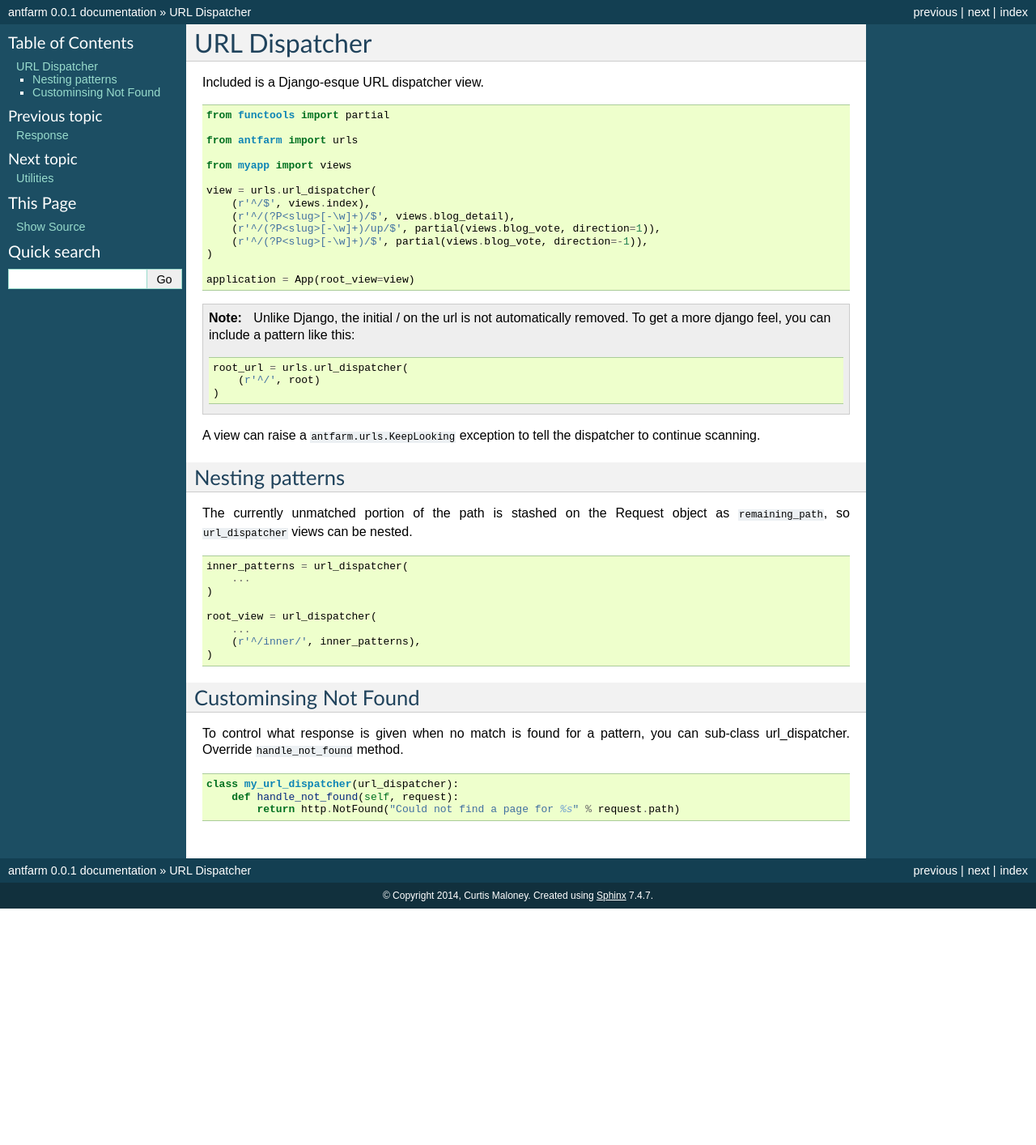
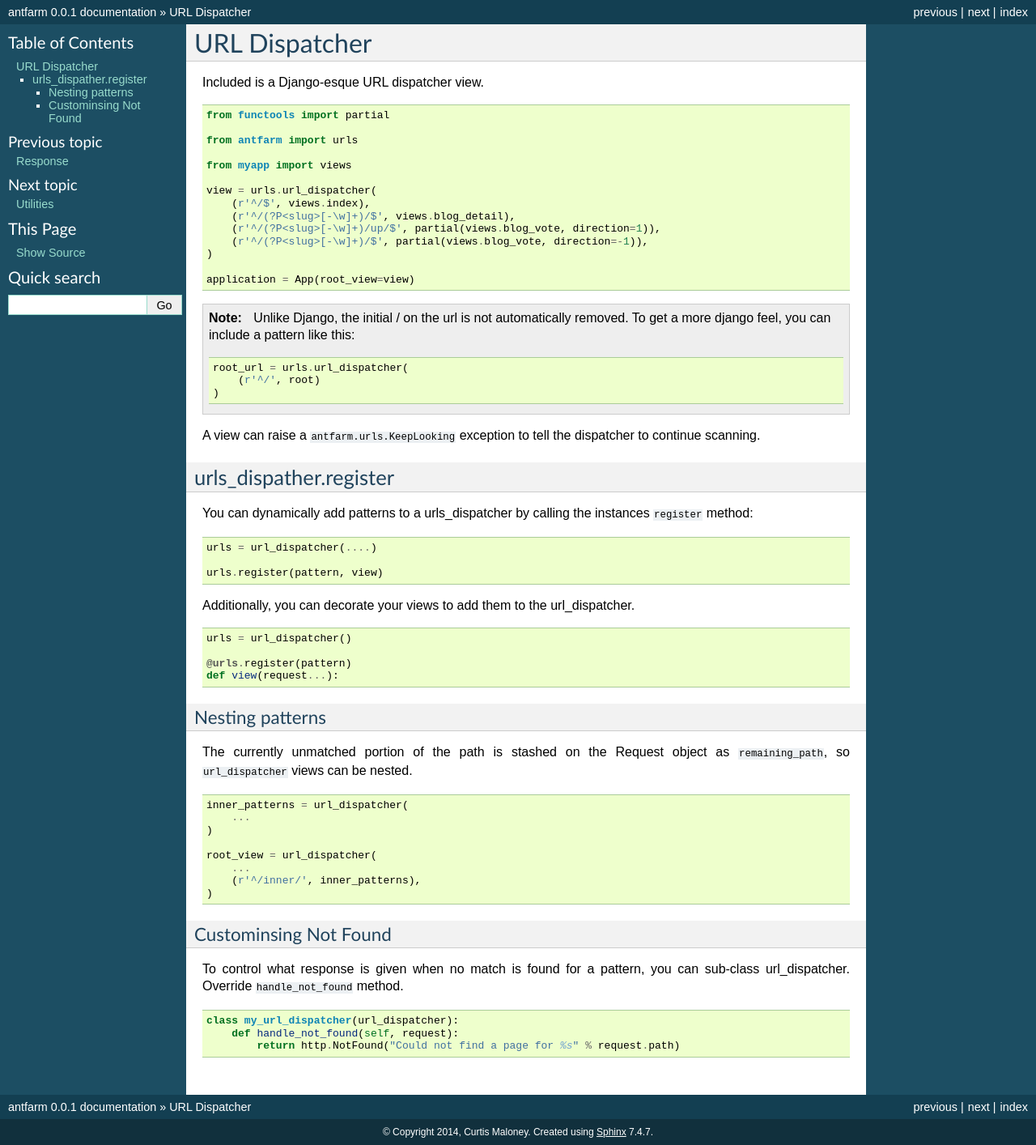
Before and after one commit to funkybob/antfarm, a Sphinx documentation site: the page built from docs/urls.rst, in a window 1280 px wide. Shown: the whole page at 81% size. Built offline with Sphinx 7.4.7, drawn with Linux system fonts in a browser that asks for light colours; before the commit the page ends 1122 px from its top, so only the background shows below that.

Commit message:
Add urls.register to docs

```diff
--- a/docs/urls.rst
+++ b/docs/urls.rst
@@ -35,6 +35,27 @@
 A view can raise a ``antfarm.urls.KeepLooking`` exception to tell the
 dispatcher to continue scanning.
 
+urls_dispather.register
+-----------------------
+
+You can dynamically add patterns to a urls_dispatcher by calling the instances
+``register`` method:
+
+.. code-block:: python
+
+   urls = url_dispatcher(....)
+
+   urls.register(pattern, view)
+
+Additionally, you can decorate your views to add them to the url_dispatcher.
+
+.. code-block:: python
+
+   urls = url_dispatcher()
+
+   @urls.register(pattern)
+   def view(request...):
+
 Nesting patterns
 ================
 
```
